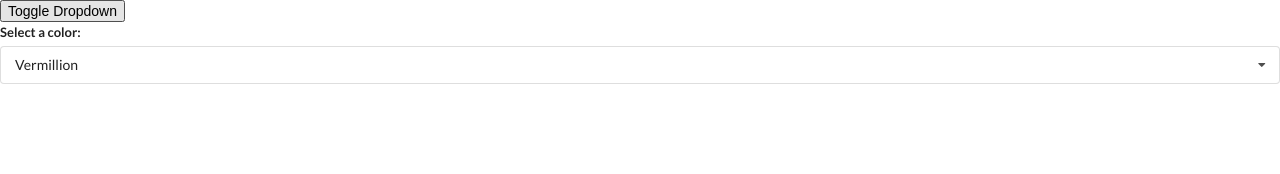
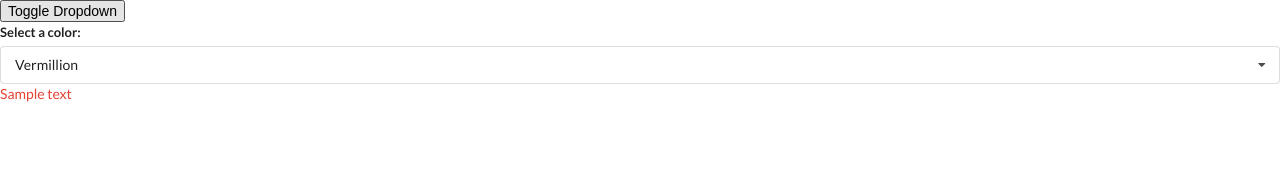
Before and after one commit to erickdelrey/react-hooks, a React (Create React App) app: page / in a window 1280 px wide. Shown: the top 174 px of the page. Built offline with nearby package versions, Linux system fonts and the light colour scheme.

Commit message:
Adds color

```diff
--- a/src/components/Dropdown.js
+++ b/src/components/Dropdown.js
@@ -50,6 +50,7 @@ const Dropdown = ({ options, selected, onSelectedChange }) => {
                         {renderedOptions}
                     </div>
                 </div>
+                <div style={{color: `${selected.value}`}}>Sample text</div>
             </div>
         </div>
     );
```
